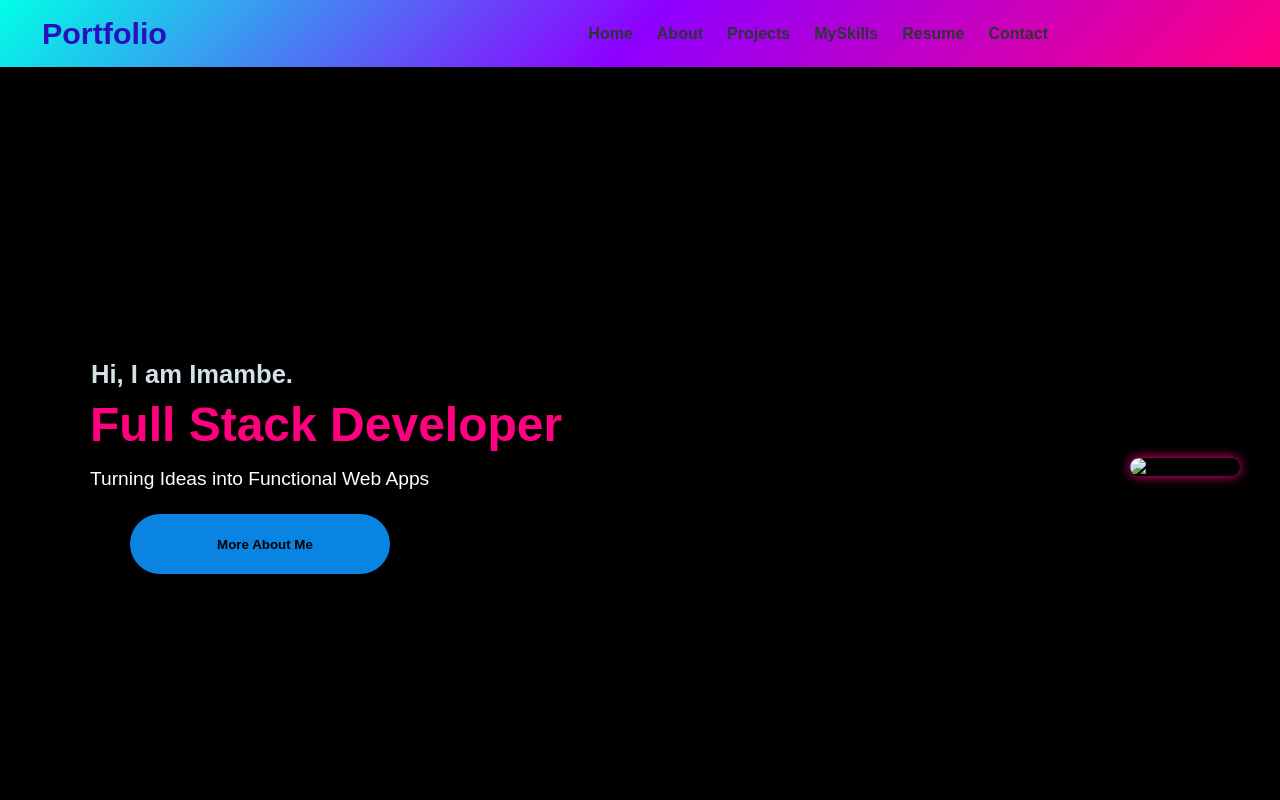
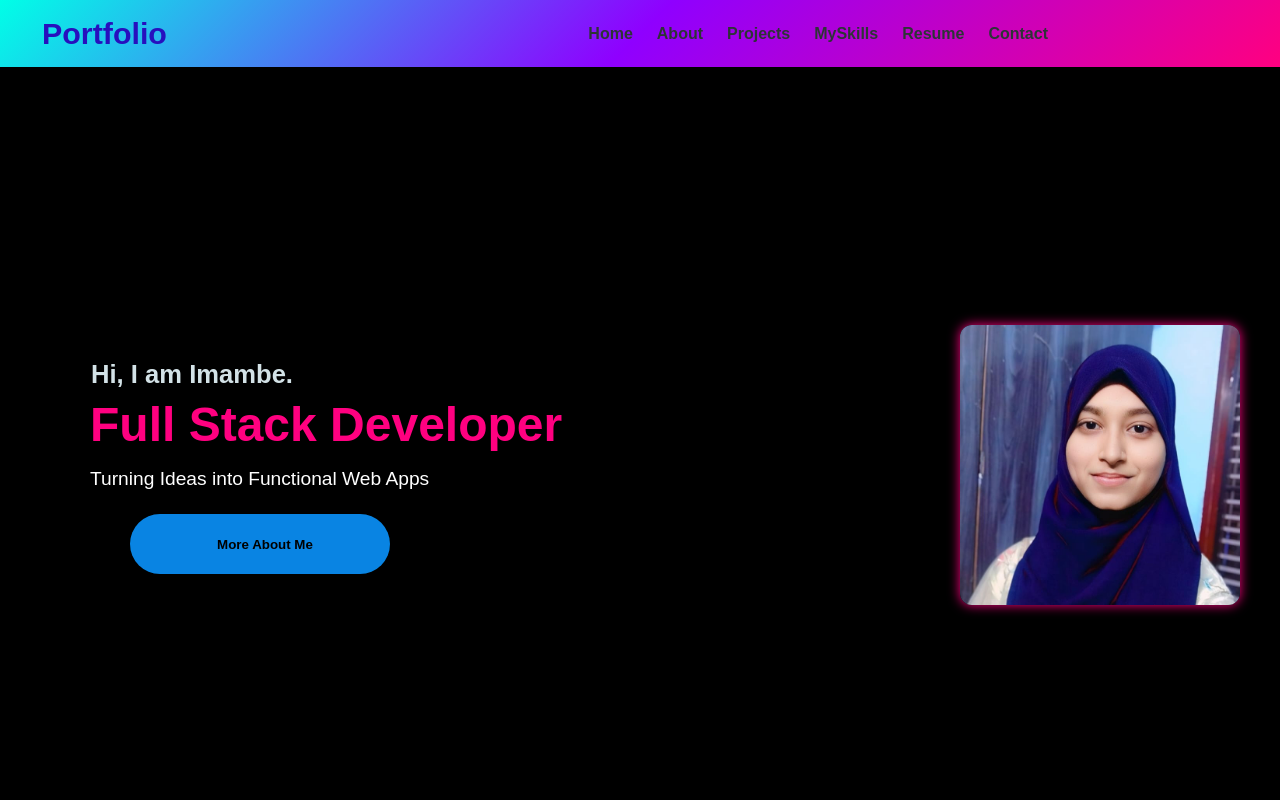
Before and after one commit to ShaikImambe/Portfolio, a plain HTML site: page index.html in a window 1280 px wide. Shown: the top 800 px of the page. Drawn offline with Linux system fonts and the light colour scheme.

Commit message:
Update index.html

```diff
--- a/index.html
+++ b/index.html
@@ -47,7 +47,7 @@
                  <a href="#about"><button><b>More About Me</b></button></a>
              </div>
              <div class="box">
-                <img src="image profile.jpg" alt="Profile Image" />
+                <img src="profile.jpg" alt="Profile Image" />
              </div>
            </div>
         </div>
```
